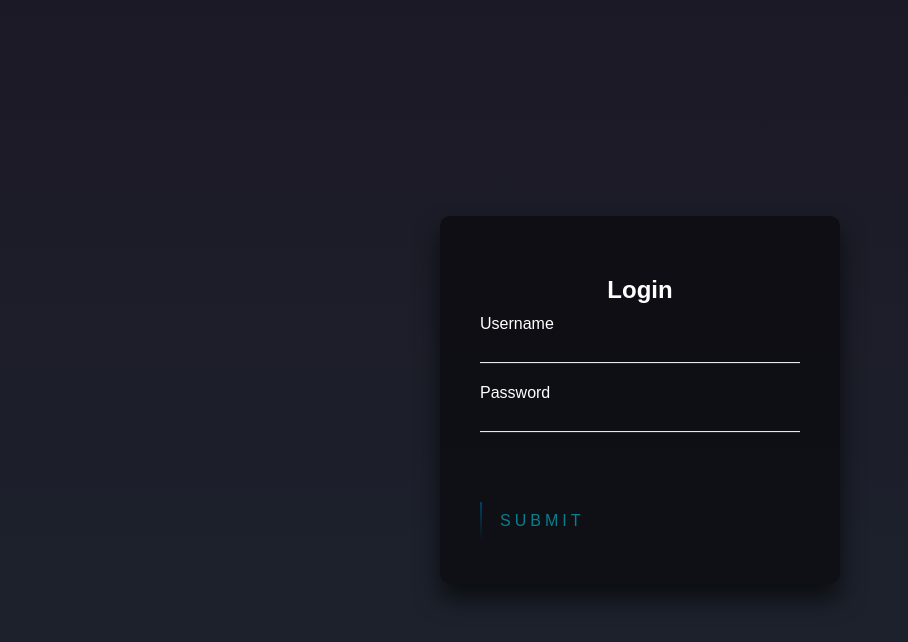
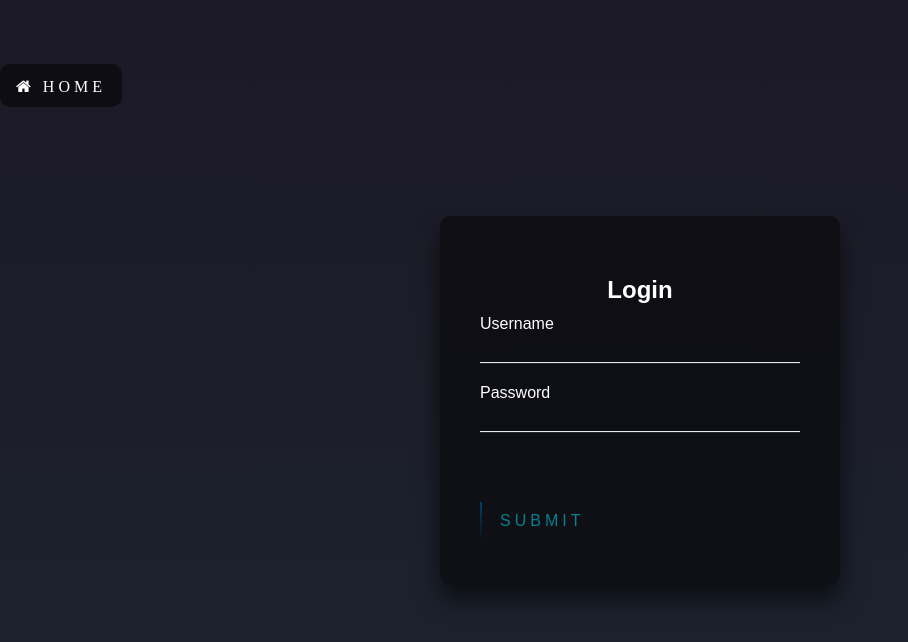
Before and after one commit to BorjaLopz/BorjaLopz.github.io, a plain HTML site: page LoginWindow/index.html in a window 1280 px wide. Shown: the whole page, without its empty margins (0-908 px from the left). Drawn offline with Linux system fonts and the light colour scheme.

Commit message:
Añadimos botón home para volver

```diff
--- a/LoginWindow/index.html
+++ b/LoginWindow/index.html
@@ -2,11 +2,15 @@
 <html>
     <head>
         <meta charset="utf-8">
+        <link rel="stylesheet" href="https://cdnjs.cloudflare.com/ajax/libs/font-awesome/4.7.0/css/font-awesome.min.css">
 
         <link rel="stylesheet" href="login.css">
     </head>
 
     <body>
+
+    <button class="btnhome" onclick="window.location.href='https://borjalopz.github.io/';"><i class="fa fa-home">  Home</i></button>
+
         <div class="login-box">
             <h2>Login</h2>
             <form>
--- a/LoginWindow/login.css
+++ b/LoginWindow/login.css
@@ -200,3 +200,29 @@ body
       bottom: 100%;
     }
 }
+
+.btnhome
+{
+    font-family:'Gill Sans', 'Gill Sans MT', Calibri, 'Trebuchet MS', sans-serif;
+    text-transform: uppercase;
+    letter-spacing: 4px;
+    margin-top: 5%;
+    background-color: rgba(0,0,0,.5);
+    border-radius: 10px;
+    border:none;
+    color:white;
+    padding: 12px 16px;
+    font-size: 16px;
+    cursor: pointer;
+}
+
+.btnhome:hover
+{
+    background: #0876b1;
+    color: #fff;
+    border-radius: 5px;
+    box-shadow: 0 0 5px #004266,
+                0 0 25px #004266,
+                0 0 50px #004266,
+                0 0 100px #004266;
+}
```
